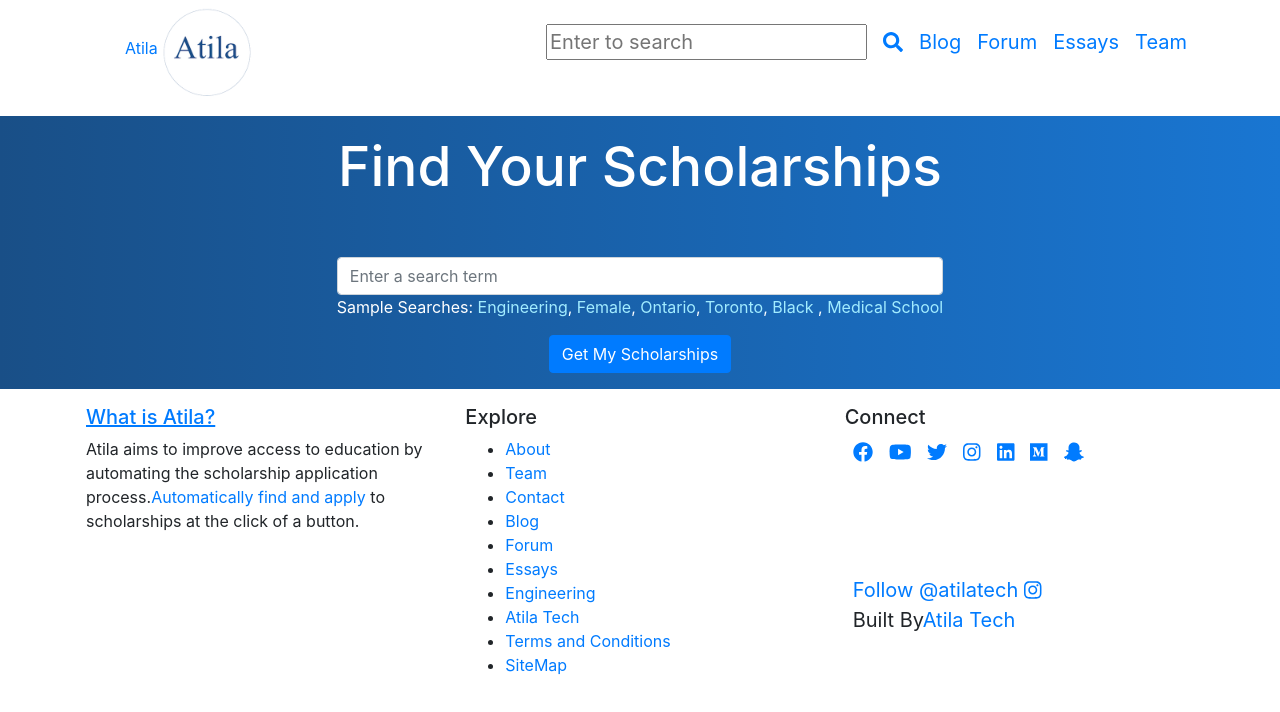
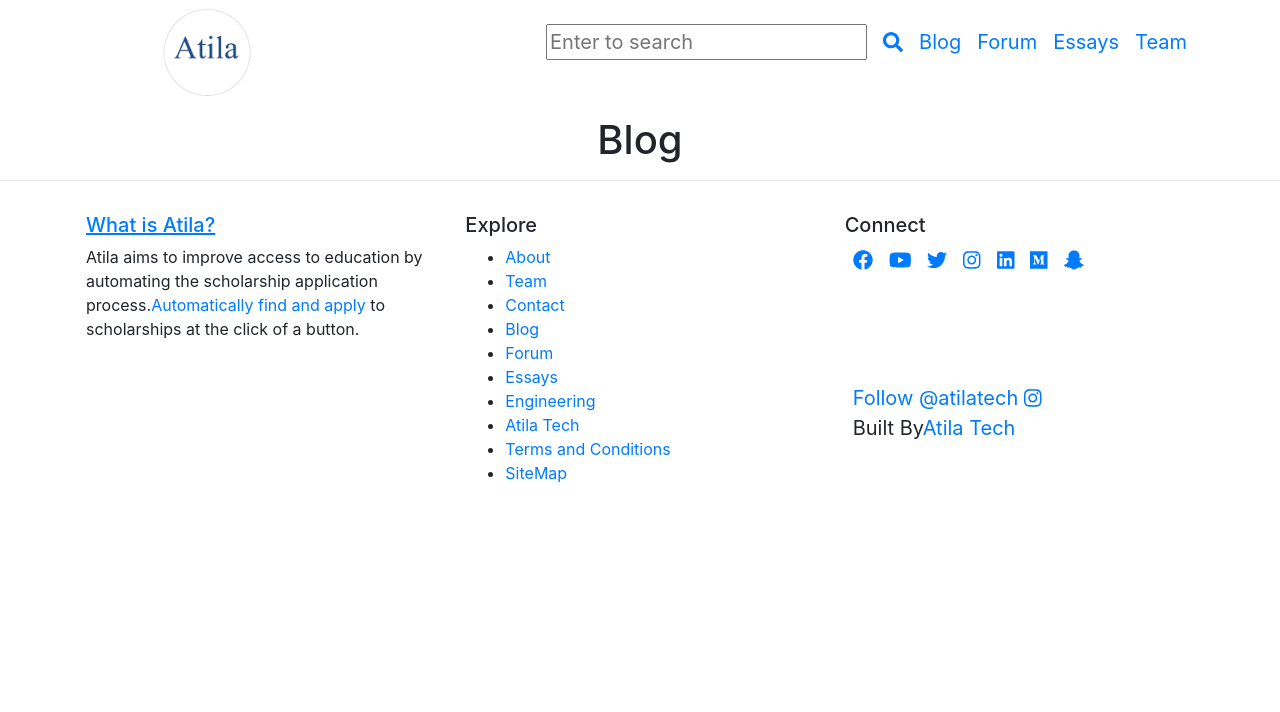
Before and after one commit to atilatech/client-web-app, a React (Create React App) app: page /blog in a window 1280 px wide. Shown: the top 712 px of the page. Built offline with nearby package versions, Linux system fonts and the light colour scheme.

Commit message:
added React router dom to render components based on URL

```diff
--- a/package.json
+++ b/package.json
@@ -11,6 +11,7 @@
     "node-sass": "^4.12.0",
     "react": "^16.9.0",
     "react-dom": "^16.9.0",
+    "react-router-dom": "^5.0.1",
     "react-scripts": "3.1.1"
   },
   "scripts": {
--- a/src/App.js
+++ b/src/App.js
@@ -1,17 +1,25 @@
 import React from 'react';
+import {BrowserRouter as Router, Route, Link} from "react-router-dom";
 import 'bootstrap/dist/css/bootstrap.css';
 
 import LandingPage from "./scenes/LandingPage";
 import Navbar from "./components/Navbar";
 import Footer from "./components/Footer";
+import Blog from "./scenes/Blog";
+import Scholarship from "./scenes/Scholarship";
+
 
 function App() {
   return (
-    <div className="App">
-      <Navbar />
-      <LandingPage />
-      <Footer />
-    </div>
+      <Router>
+        <div className="App">
+            <Navbar />
+            <Route exact path="/" component={LandingPage} />
+            <Route path="/blog" component={Blog} />
+            <Route path="/scholarship" component={Scholarship} />
+            <Footer />
+        </div>
+      </Router>
   );
 }
 
--- a/src/components/Footer.js
+++ b/src/components/Footer.js
@@ -1,4 +1,6 @@
 import React from 'react';
+import {Link} from "react-router-dom";
+
 import { FontAwesomeIcon } from '@fortawesome/react-fontawesome';
 import { faFacebook, faYoutube, faInstagram, faMedium, faLinkedin, faSnapchatGhost, faTwitter } from '@fortawesome/free-brands-svg-icons';
 import './Footer.scss';
@@ -20,7 +22,11 @@
                         <li><a  href="/blog/atila/what-is-atila">About</a></li>
                         <li><a  href="/team">Team</a></li>
                         <li><a  href="/contact">Contact</a></li>
-                        <li><a  href="/blog">Blog</a></li>
+                        <li>
+                            <Link to="blog">
+                                Blog
+                            </Link>
+                        </li>
                         <li><a  href="/forum">Forum</a></li>
                         <li><a  href="/essays">Essays</a></li>
                         <li><a  href="/profile/atilaeng">Engineering</a></li>
--- a/src/components/Navbar.js
+++ b/src/components/Navbar.js
@@ -1,4 +1,6 @@
 import React from 'react';
+import {Link} from "react-router-dom";
+
 import { FontAwesomeIcon } from '@fortawesome/react-fontawesome';
 import { faSearch } from '@fortawesome/free-solid-svg-icons';
 
@@ -38,10 +40,10 @@
             <nav className="Navbar container" role="navigation">
 
                 <ul className="hide-on-med-and-down">
-                    <a id="logo-container" href={authService.isLoggedIn ? '/scholarship' : ''} className="brand-logo">
+                    <Link id="logo-container" to={authService.isLoggedIn ? '/scholarship' : ''} className="text-white">
                         Atila
                         <img src={atilaLogo} alt="Atila Logo" style={{ height: '100px' }}/>
-                    </a>
+                    </Link>
                     <span className="float-right pt-4">
 
                                 <li>
@@ -53,7 +55,11 @@
                                             <FontAwesomeIcon icon={faSearch}/>
                                     </a>
                                 </li>
-                                <li><a href="/blog" title="Blogs">Blog</a></li>
+                                <li>
+                                    <Link to="blog">
+                                        Blog
+                                    </Link>
+                                </li>
                                 <li><a href="/forum" title="Forums">Forum</a></li>
                                 <li><a href="/essay" title="Essays">Essays</a></li>
                                 <li><a className="atila-blue" href="/team">Team</a></li>
--- a/src/index.scss
+++ b/src/index.scss
@@ -16,3 +16,7 @@
   font-family: source-code-pro, Menlo, Monaco, Consolas, "Courier New",
     monospace;
 }
+
+h1 {
+  text-align: center;
+}
--- /dev/null
+++ b/src/scenes/Blog.js
@@ -0,0 +1,25 @@
+import React from 'react';
+class Blog extends React.Component {
+
+    constructor(props) {
+        super(props);
+
+        this.state = {
+            model: null
+        }
+    }
+
+    render () {
+
+        return (
+            <div>
+                <h1>
+                    Blog
+                </h1>
+                <hr />
+            </div>
+    );
+    }
+}
+
+export default Blog;
--- a/src/scenes/LandingPage.js
+++ b/src/scenes/LandingPage.js
@@ -1,4 +1,6 @@
 import React from 'react';
+import {Link} from "react-router-dom";
+
 import './LandingPage.scss';
 
 class LandingPage extends React.Component {
@@ -7,14 +9,21 @@
         super(props);
 
         this.state = {
-            model: null
+            model: null,
+            searchQuery: '',
         }
     }
     onSubmit = event => {
 
     };
 
+    updateSearch = event => {
+        event.preventDefault();
+        this.setState({searchQuery: event.target.value});
+    };
+
     render () {
+        const  { searchQuery } = this.state;
 
         return (
             <div className="background-image">
@@ -36,7 +45,8 @@
                                            className="form-control" id="typeahead-config"
                                            role="combobox" type="text" tabindex="0" placeholder="Enter a search term"
                                            name="searchString"
-                                           aria-autocomplete="list" aria-expanded="false"  />
+                                           aria-autocomplete="list" aria-expanded="false"
+                                    onChange={this.updateSearch}/>
                                 </app-typeahead>
                             </div>
                             <div className="col-sm-12">
@@ -62,7 +72,10 @@
                     </div>
                         <div className="" style={{ textAlign: 'center' }}>
                             <button className="btn btn-primary" type="submit">
-                                Get My Scholarships
+
+                                <Link to={`/scholarship?q=${searchQuery}`} className="text-white">
+                                    Get My Scholarships
+                                </Link>
                             </button>
                         </div>
 
--- /dev/null
+++ b/src/scenes/Scholarship.js
@@ -0,0 +1,25 @@
+import React from 'react';
+class Scholarship extends React.Component {
+
+    constructor(props) {
+        super(props);
+
+        this.state = {
+            model: null
+        }
+    }
+
+    render () {
+
+        return (
+            <div>
+                <h1>
+                Scholarship
+                </h1>
+                <hr />
+            </div>
+        );
+    }
+}
+
+export default Scholarship;
```
Also changed, not shown: 1 other file (tests, documents, lock files or other folders).
